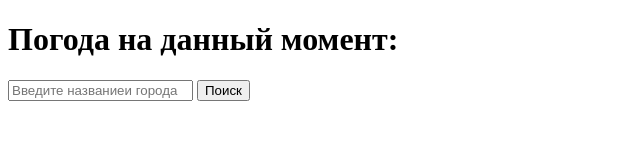
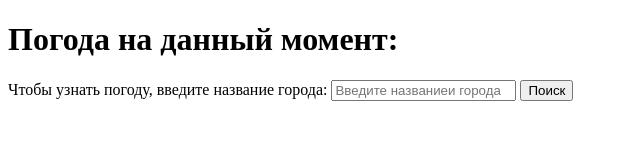
Before and after one commit to Andrey-Berlin/weather-presently, a plain HTML site: page index.html in a window 1280 px wide. Shown: the whole page, without its empty margins (0-640 px from the left). Drawn offline with Linux system fonts and the light colour scheme.

Commit message:
update index.html

```diff
--- a/index.html
+++ b/index.html
@@ -11,12 +11,17 @@
 <h1>Погода на данный момент:</h1>
 </header>
 <section>
+  <form action="" method="get" accept-charset="utf-8">
 
 
+  <label for="">
+    Чтобы узнать погоду, введите название города:
+
+ </label>
 <input id="input" type="text" placeholder="Введите названиеи города">
 
 <button id="btn">Поиск</button>
-
+</form>
 <div id="result"></div>
 
 
```
